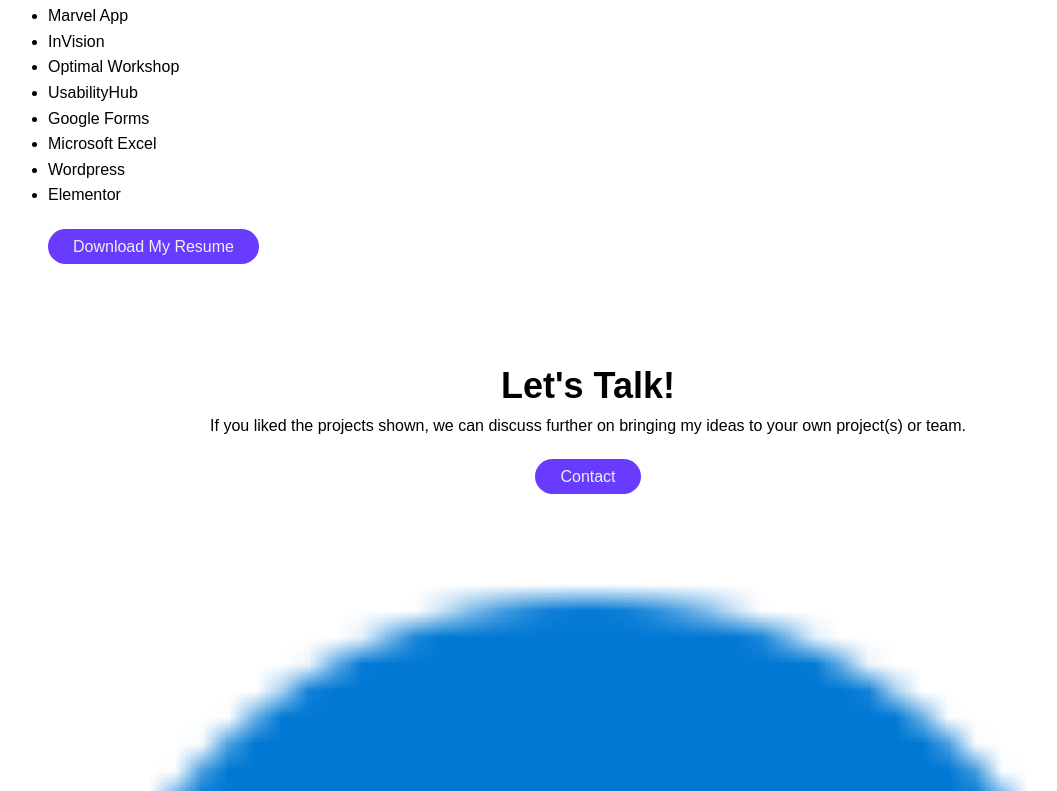
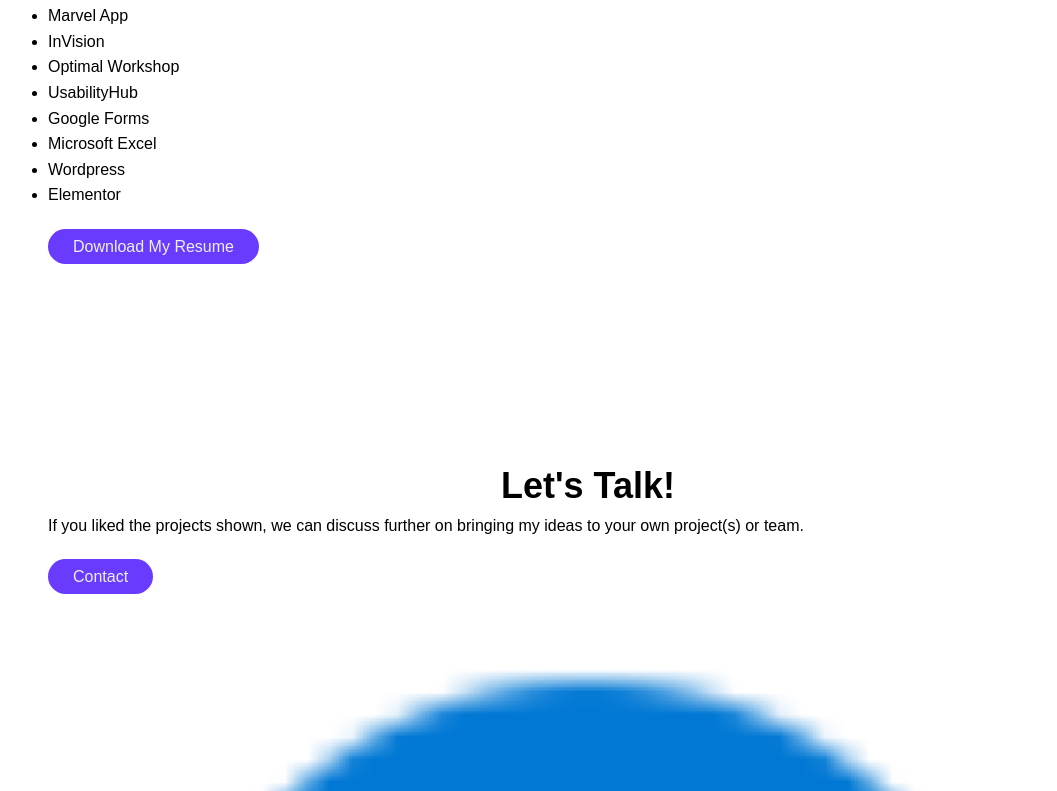
Before and after one commit to RobertOkoronkwo/portfolio_website_robert_okoronkwo, a plain HTML site: page about.html in a window 1280 px wide. Shown: the part 2031-2822 px from the top of the page, without its empty margins (52-1109 px from the left). Drawn offline with Linux system fonts and the light colour scheme.

Commit message:
Update about.html
line 4 - changed title to be relevant to the page
line 46 - changed "About Robert" to about to keep it simple
line 113 through 137 - incorporated <main> tag to fix alignment with upper elements

```diff
--- a/about.html
+++ b/about.html
@@ -1,7 +1,7 @@
 <!DOCTYPE html>
 <html lang="en" dir="ltr">
  <head>
-  <title>RobertOko - UX/UI Designer</title>
+  <title>RobertOko - About</title>
   <meta name="description" content="RobertOko UX Design Portfolio">
   <link href="img/robertoko_favicon_32x32.png" rel="shortcut icon">
   <meta http-equiv="Content-Type" content="text/html; charset=utf-8">
@@ -43,7 +43,7 @@
        <img src="img/about/bobby_profile_picture_1200x1200px.png" alt="Profile Picture">
       </picture>
       <h1>
-       <span>About Robert</span>
+       <span>About</span>
       </h1>
      </div>
     </div>
@@ -111,17 +111,17 @@
    </div>
   </main>
 	<!-- For the footer  -->
+	<main>
 	<footer id="Contact">
 	 <div class="container">
-    <h2>
-     <p class="center-align">
+		<h2 class="center-align">
 			<span>Let's Talk!</span>
 		</h2>
 		<p>
-    <p class="center-align"> If you liked the projects shown, we can discuss further on bringing my ideas to your own project(s) or team. </p>
+		If you liked the projects shown, we can discuss further on bringing my ideas to your own project(s) or team.
+		</p>
 		<br>
 		<p>
-    <p class="center-align">
 		 <a class="button" href=" mailto:robertokoronkwo14@gmail.com">Contact</a>
 		</p>
 		<!-- For Social Button Links  -->
@@ -133,6 +133,7 @@
 		</a>
 		<h5> Copyright Robert Oko 2021 </h5>
 	 </div>
+ </main>
 	</footer>
  </body>
 </html>
```
Lines whose indentation alone changed are shown as unchanged.
